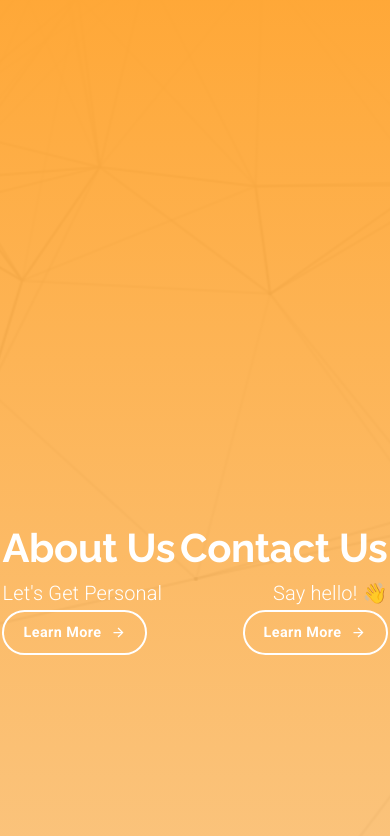
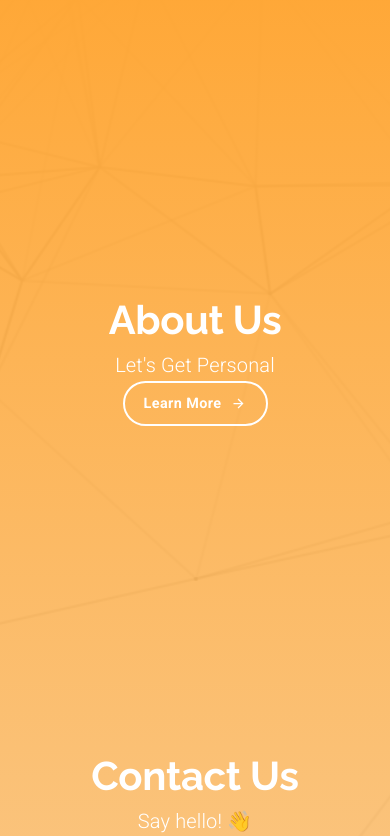
Before and after one commit to CodyJReed/udemy-material-ui, a React (Create React App) app: page / in a window 390 px wide. Shown: the part 4700-5536 px from the top of the page. Built offline with nearby package versions, Linux system fonts and the light colour scheme.

Commit message:
Finalized LandingPage.js

```diff
--- a/src/components/LandingPage.js
+++ b/src/components/LandingPage.js
@@ -19,7 +19,7 @@ import websitesIcon from "../assets/websiteIcon.svg";
 import revolutionBackground from "../assets/repeatingBackground.svg";
 import infoBackground from "../assets/infoBackground.svg";
 
-const useStyles = makeStyles((theme) => ({
+const useStyles = makeStyles(theme => ({
 	animation: {
 		maxWidth: "50em",
 		minWidth: "21em",
@@ -126,6 +126,7 @@ export default function LandingPage({ setValue, setSelectedIndex }) {
 	const classes = useStyles();
 	const theme = useTheme();
 	const matchesSM = useMediaQuery(theme.breakpoints.down("sm"));
+	const matchesXS = useMediaQuery(theme.breakpoints.down("xs"));
 
 	const defaultOptions = {
 		loop: true,
@@ -383,9 +384,14 @@ export default function LandingPage({ setValue, setSelectedIndex }) {
 						container
 						style={{ position: "absolute" }}
 						justify="space-around"
+						direction={matchesXS ? "column" : "row"}
 					>
-            <Grid item>
-              <Grid container direction="column">
+						<Grid item style={{ margin: matchesXS ? "10em auto" : undefined }}>
+							<Grid
+								container
+								direction="column"
+								style={{ textAlign: matchesXS ? "center" : "left" }}
+							>
 								<Typography variant="h2" style={{ color: "#fff" }}>
 									About Us
 								</Typography>
@@ -402,8 +408,12 @@ export default function LandingPage({ setValue, setSelectedIndex }) {
 								</Grid>
 							</Grid>
 						</Grid>
-            <Grid item>
-              <Grid container direction="column" style={{ textAlign: "right" }}>
+						<Grid item style={{ margin: matchesXS ? "10em auto" : undefined }}>
+							<Grid
+								container
+								direction="column"
+								style={{ textAlign: matchesXS ? "center" : "right" }}
+							>
 								<Typography variant="h2" style={{ color: "#fff" }}>
 									Contact Us
 								</Typography>
```
Lines whose indentation alone changed are shown as unchanged.
